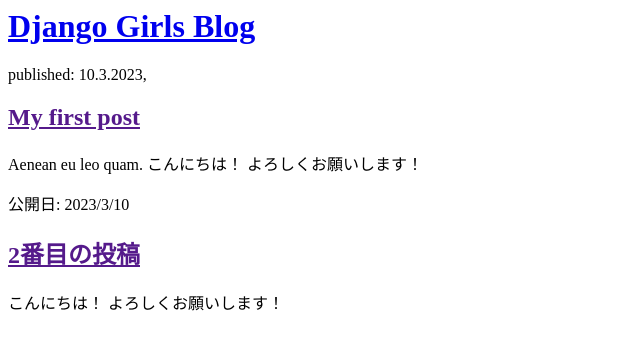
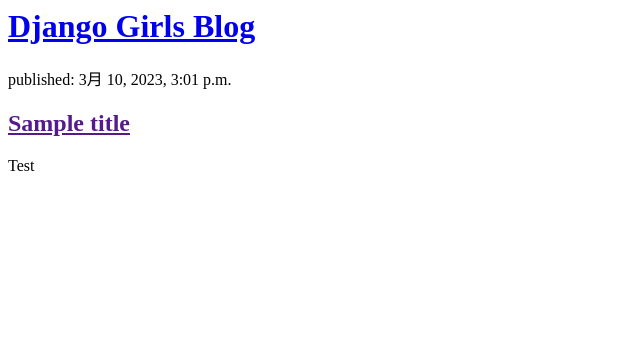
Before and after one commit to dod9424/my-first-blog, a Django app: page / in a window 1280 px wide. Shown: the top 350 px of the page, without its empty margins (0-640 px from the left). Run offline with Django 3.2, Linux system fonts and the light colour scheme; data comes from the database, SQL or seed files in the repository; both versions use the stored data as it was after the commit.

Commit message:
Modified templates to display posts from database.

```diff
--- a/blog/templates/blog/post_list.html
+++ b/blog/templates/blog/post_list.html
@@ -6,17 +6,12 @@
         <div>
             <h1><a href="/">Django Girls Blog</a></h1>
         </div>
-
-        <div>
-            <p>published: 10.3.2023,</p>
-            <h2><a href="">My first post</a></h2>
-            <p>Aenean eu leo quam. こんにちは！ よろしくお願いします！ </p>
-        </div>
-
-        <div>
-            <p>公開日: 2023/3/10</p>
-            <h2><a href="">2番目の投稿</a></h2>
-            <p> こんにちは！ よろしくお願いします！ </p>
-        </div>
+        {% for post in posts %}
+    <div>
+        <p>published: {{ post.published_date }}</p>
+        <h2><a href="">{{ post.title }}</a></h2>
+        <p>{{ post.text|linebreaksbr }}</p>
+    </div>
+        {% endfor %}
     </body>
 </html>
--- a/blog/views.py
+++ b/blog/views.py
@@ -1,6 +1,9 @@
 from django.shortcuts import render
+from django.utils import timezone
+from .models import Post
 
 def post_list(request):
-    return render(request, 'blog/post_list.html', {})
+    posts = Post.objects.filter(published_date__lte=timezone.now()).order_by('published_date')
+    return render(request, 'blog/post_list.html', {'posts':posts})
 
 # Create your views here.
--- a/mysite/settings.py
+++ b/mysite/settings.py
@@ -11,6 +11,7 @@ https://docs.djangoproject.com/en/3.2/ref/settings/
 """
 
 from pathlib import Path
+from django.utils import timezone
 import os
 
 # Build paths inside the project like this: BASE_DIR / 'subdir'.
```
Also changed, not shown: db.sqlite3.
